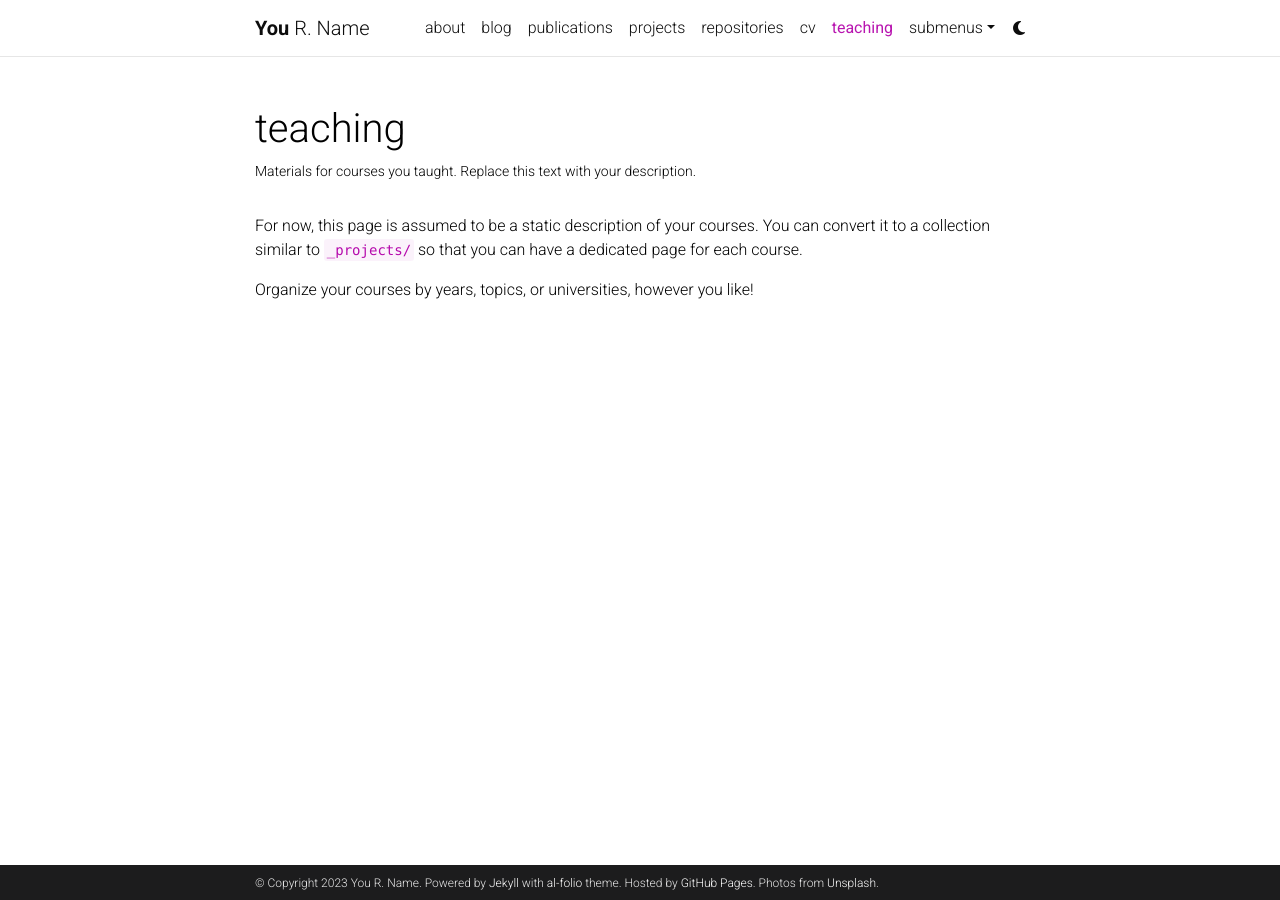
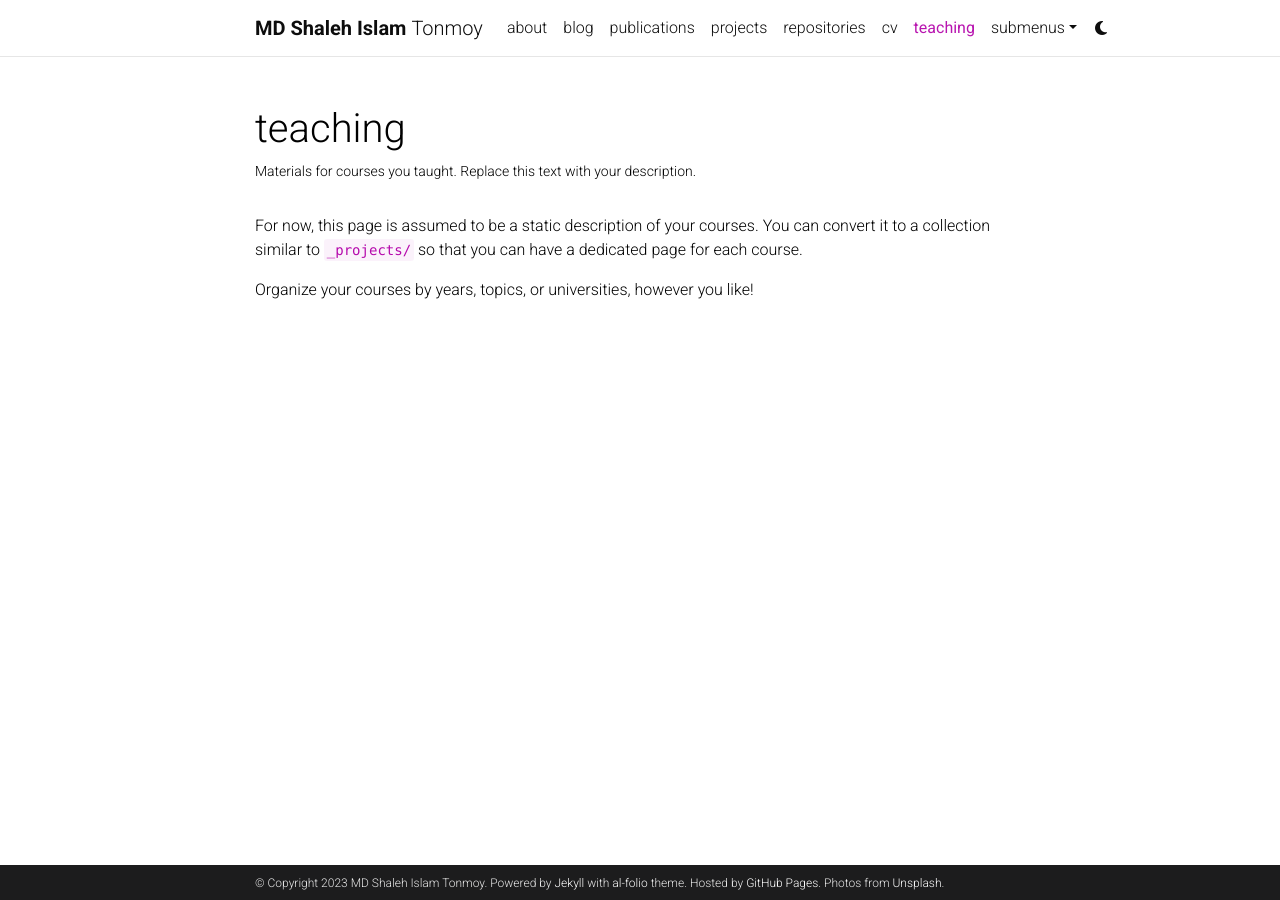
Before and after one commit to tontus/tontus.github.io, a Jekyll site: the page built from _pages/teaching.md, in a window 1280 px wide. Built offline with Jekyll 4.4.1, drawn with Linux system fonts in a browser that asks for light colours; comment, search, counter and statistics services are not loaded; a style sheet for code colours, icons or effects is not loaded.

Commit message:
config changed

```diff
--- a/_config.yml
+++ b/_config.yml
@@ -3,10 +3,10 @@
 # -----------------------------------------------------------------------------
 
 title: blank # the website title (if blank, full name will be used instead)
-first_name: You
-middle_name: R.
-last_name: Name
-email: you@example.com
+first_name: MD Shaleh Islam
+middle_name:
+last_name: Tonmoy
+email: tonmoyshaleh@gmail.com
 description: > # the ">" symbol means to ignore newlines until "footer_text:"
   A simple, whitespace theme for academics. Based on [*folio](https://github.com/bogoli/-folio) design.
 footer_text: >
@@ -18,8 +18,8 @@
 lang: en # the language of your site (for example: en, fr, cn, ru, etc.)
 icon: ⚛️  # the emoji used as the favicon (alternatively, provide image name in /assets/img/)
 
-url: https://alshedivat.github.io # the base hostname & protocol for your site
-baseurl: /al-folio # the subpath of your site, e.g. /blog/
+url: https://tontus.github.io # the base hostname & protocol for your site
+baseurl:  # the subpath of your site, e.g. /blog/
 last_updated: false # set to true if you want to display last updated in the footer
 impressum_path:  # set to path to include impressum link in the footer, use the same path as permalink in a page, helps to conform with EU GDPR
 
@@ -71,7 +71,7 @@
 # Social integration
 # -----------------------------------------------------------------------------
 
-github_username: # your GitHub user name
+github_username: tontus # your GitHub user name
 gitlab_username: # your GitLab user name
 twitter_username: # your Twitter handle
 mastodon_username: # your mastodon instance+username in the format instance.tld/@username
```
